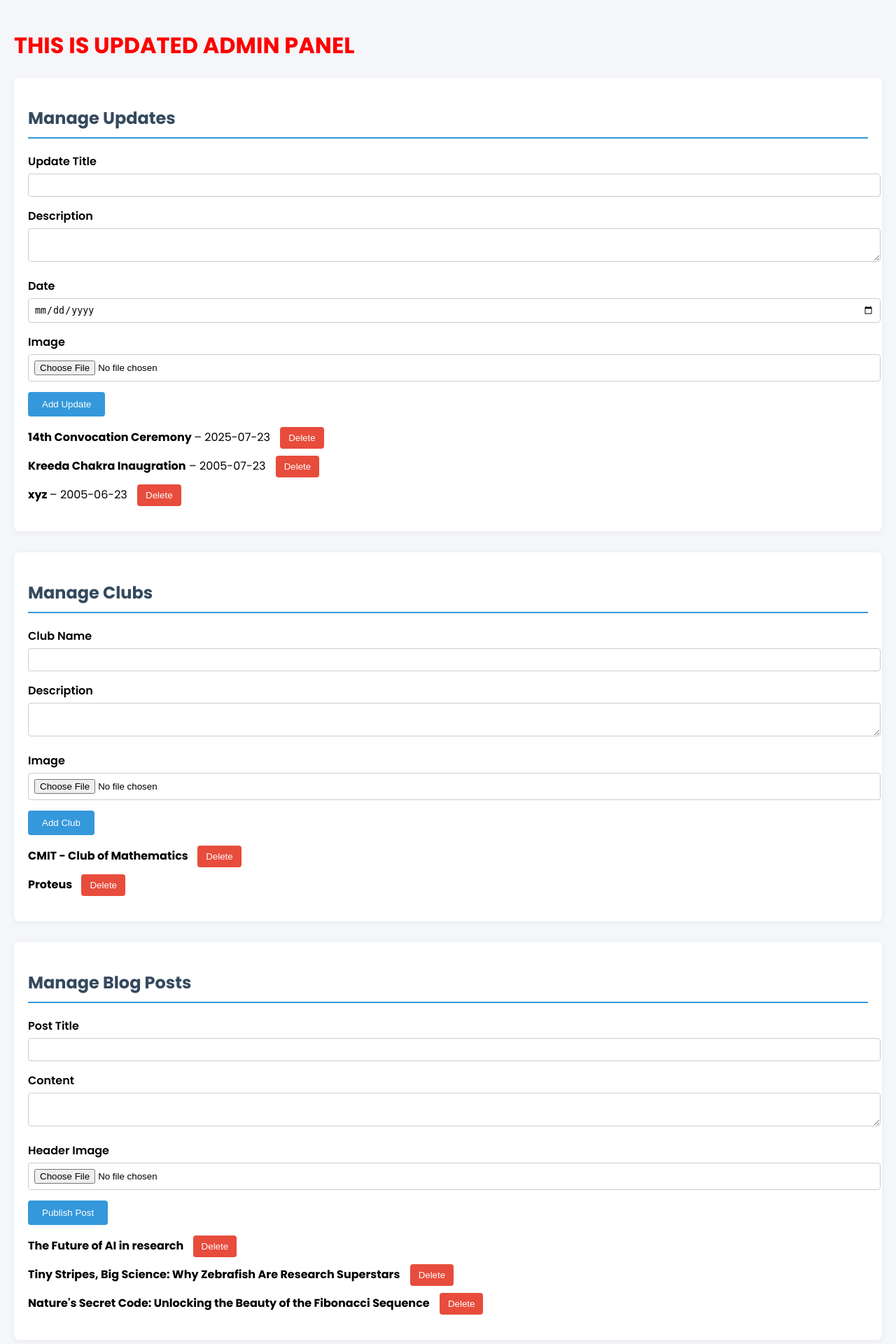
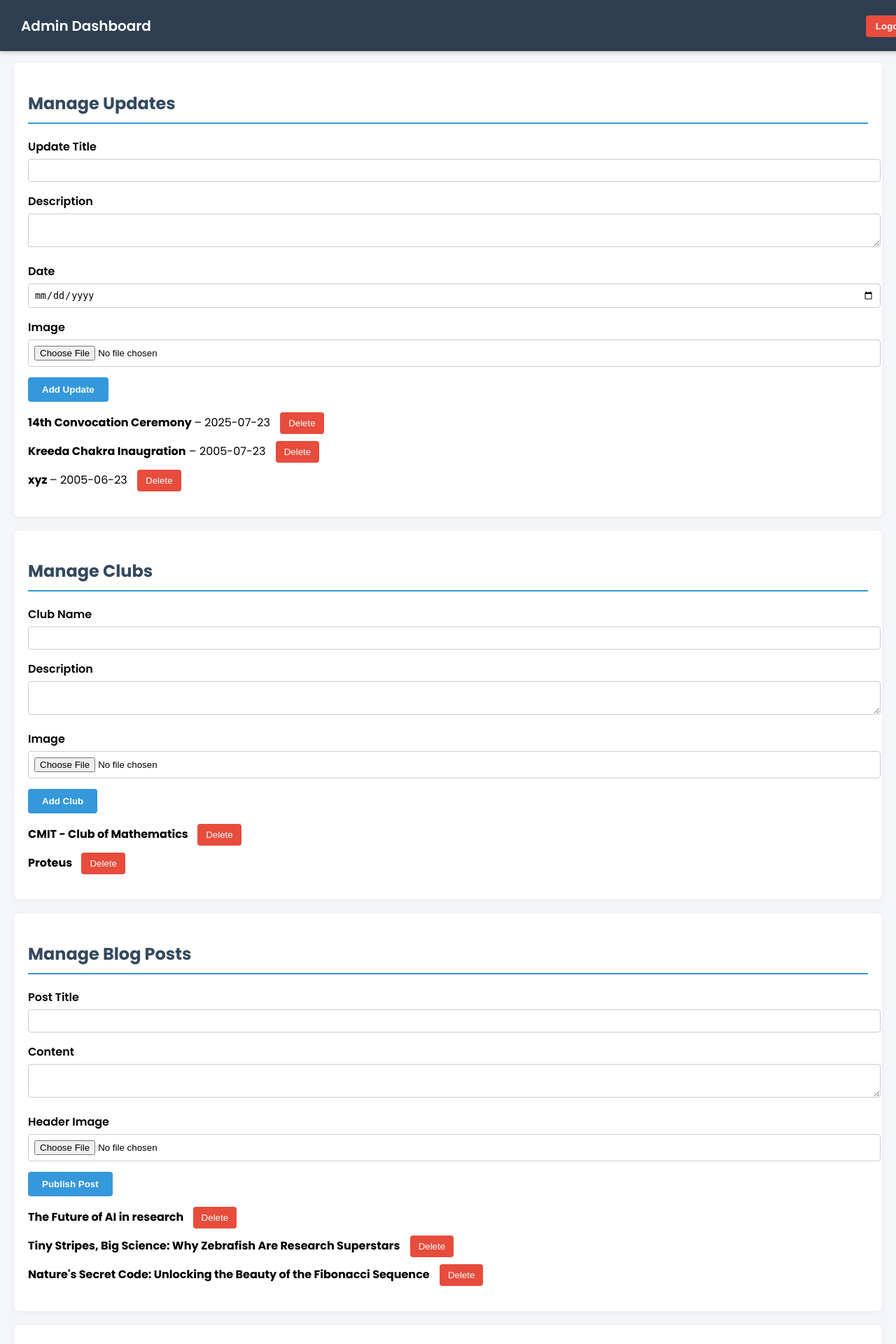
Before and after one commit to Coding-Club-of-IISER-Thiruvananthapuram/T4, a Flask app: page /admin in a window 1280 px wide. Shown: the top 1920 px of the page at 70% size. Run offline with Flask 3, Linux system fonts and the light colour scheme; the visitor is signed in with stand-in values (Sample User, id 1).

Commit message:
Update 2 admin.html

```diff
--- a/templates/admin.html
+++ b/templates/admin.html
@@ -8,25 +8,139 @@
   <link rel="stylesheet" href="https://cdnjs.cloudflare.com/ajax/libs/font-awesome/6.0.0-beta3/css/all.min.css">
 
   <style>
-    body { font-family: 'Poppins', sans-serif; background: #f4f6f9; margin: 0; padding: 20px; }
-    h1 { color: #2c3e50; }
-    .dashboard-section { background: #fff; padding: 20px; margin-bottom: 30px; border-radius: 8px; box-shadow: 0 2px 8px rgba(0,0,0,0.05); }
-    .dashboard-section h2 { color: #34495e; border-bottom: 2px solid #3498db; padding-bottom: 10px; }
-    .form-group { margin-bottom: 15px; }
-    .form-group label { display: block; font-weight: 600; margin-bottom: 5px; }
-    .form-group input, .form-group textarea { width: 100%; padding: 8px; border: 1px solid #ccc; border-radius: 4px; }
-    .btn-submit { background: #3498db; color: white; padding: 10px 20px; border: none; border-radius: 4px; cursor: pointer; }
-    .btn-delete { background: #e74c3c; color: white; border: none; padding: 8px 12px; border-radius: 4px; cursor: pointer; margin-left: 10px; }
-    ul.item-list { list-style: none; padding: 0; margin-top: 15px; }
-    ul.item-list li { margin-bottom: 10px; }
-    form.inline-form { display: inline; }
-    .alert-success { background: #d4edda; color: #155724; padding: 10px; margin-bottom: 15px; border-radius: 4px; }
+    body {
+      font-family: 'Poppins', sans-serif;
+      background: #f4f6f9;
+      margin: 0;
+      padding-top: 70px;
+    }
+
+    .admin-header {
+      position: fixed;
+      top: 0;
+      left: 0;
+      width: 100%;
+      background-color: #2c3e50;
+      color: white;
+      padding: 20px 30px;
+      font-size: 20px;
+      font-weight: 600;
+      display: flex;
+      justify-content: space-between;
+      align-items: center;
+      z-index: 1000;
+      box-shadow: 0 2px 6px rgba(0,0,0,0.2);
+    }
+
+    .btn-logout {
+      background-color: #e74c3c;
+      color: white;
+      padding: 8px 14px;
+      border: none;
+      border-radius: 4px;
+      font-weight: bold;
+      cursor: pointer;
+    }
+    .btn-logout:hover {
+      background-color: #c0392b;
+    }
+
+    h1 {
+      color: #2c3e50;
+      text-align: center;
+      margin-bottom: 20px;
+    }
+
+    .dashboard-section {
+      background: #fff;
+      padding: 20px;
+      margin: 20px;
+      border-radius: 8px;
+      box-shadow: 0 2px 8px rgba(0,0,0,0.05);
+    }
+
+    .dashboard-section h2 {
+      color: #34495e;
+      border-bottom: 2px solid #3498db;
+      padding-bottom: 10px;
+    }
+
+    .form-group {
+      margin-bottom: 15px;
+    }
+
+    .form-group label {
+      display: block;
+      font-weight: 600;
+      margin-bottom: 5px;
+    }
+
+    .form-group input,
+    .form-group textarea {
+      width: 100%;
+      padding: 8px;
+      border: 1px solid #ccc;
+      border-radius: 4px;
+    }
+
+    .btn-submit {
+      background: #3498db;
+      color: white;
+      padding: 10px 20px;
+      border: none;
+      border-radius: 4px;
+      cursor: pointer;
+      font-weight: bold;
+    }
+
+    .btn-submit:hover {
+      background: #2980b9;
+    }
+
+    .btn-delete {
+      background: #e74c3c;
+      color: white;
+      border: none;
+      padding: 8px 12px;
+      border-radius: 4px;
+      cursor: pointer;
+      margin-left: 10px;
+    }
+
+    ul.item-list {
+      list-style: none;
+      padding: 0;
+      margin-top: 15px;
+    }
+
+    ul.item-list li {
+      margin-bottom: 10px;
+    }
+
+    form.inline-form {
+      display: inline;
+    }
+
+    .alert-success {
+      background: #d4edda;
+      color: #155724;
+      padding: 10px;
+      margin: 20px;
+      border-radius: 4px;
+    }
   </style>
 </head>
 <body>
 
-  <h1 style="color: red;">THIS IS UPDATED ADMIN PANEL</h1>
+  <!-- Fixed Header -->
+  <header class="admin-header">
+    <div>Admin Dashboard</div>
+    <form action="{{ url_for('logout') }}" method="GET">
+      <button class="btn-logout" onclick="return confirm('Are you sure you want to log out?')">Logout</button>
+    </form>
+  </header>
 
+  <!-- Flash Messages -->
   {% with messages = get_flashed_messages(with_categories=true) %}
     {% if messages %}
       {% for category, message in messages %}
@@ -124,7 +238,7 @@
       <li>
         <strong>{{ post.title }}</strong>
         <form method="POST" action="{{ url_for('delete_blog', id=post.id) }}" class="inline-form">
-          <button class="btn-delete" onclick="return confirm('Delete this post?')">Delete</button>
+          <button class="btn-delete" onclick="return confirm('Delete this blog post?')">Delete</button>
         </form>
       </li>
       {% endfor %}
@@ -136,7 +250,7 @@
     <h2>Manage Gallery</h2>
     <form method="POST" action="{{ url_for('add_gallery_image') }}" enctype="multipart/form-data">
       <div class="form-group">
-        <label>Image</label>
+        <label>Upload Image</label>
         <input type="file" name="gallery-image" required>
       </div>
       <div class="form-group">
```
